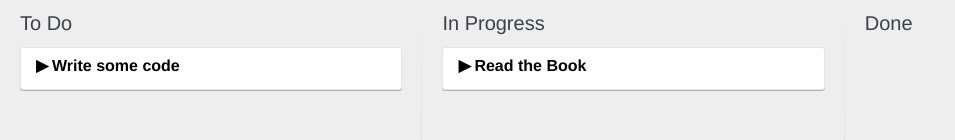
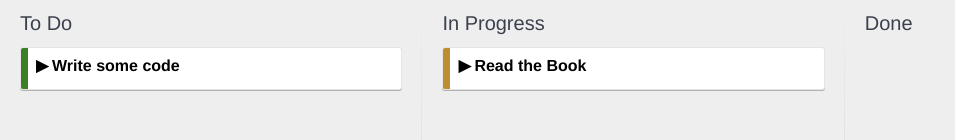
Before and after one commit to adg29/react-kanban, a React app: page / in a window 1280 px wide. Shown: the top 140 px of the page, without its empty margins (0-955 px from the left). Built offline with nearby package versions, Linux system fonts and the light colour scheme.

Commit message:
Pass the color as props to the Card component. create an object containing all style rules and the div that will use the style object inline to render the color

```diff
--- a/app/App.js
+++ b/app/App.js
@@ -6,12 +6,14 @@
 let cardsList = [ {
   id:1,
   title: "Read the Book",
+  color: '#BD8D31',
   description: "I should read the **whole** book",
   status: "in-progress",
   tasks: []
 }, {
 id:2,
 title: "Write some code",
+color: '#3A7E28',
 description: "Code along with the samples in the book. The complete source can be found at [github](https://github.com/pro-react)",
   status: "todo",
   tasks: [
--- a/app/Card.js
+++ b/app/Card.js
@@ -19,6 +19,8 @@
   render() {
     let cardDetails;
     if (this.state.showDetails) {
+
+
       cardDetails = (
         <div className="card__details">
           <span dangerouslySetInnerHTML={{__html:marked(this.props.description)}} />
@@ -27,7 +29,17 @@
 
       )
     }
+   let sideColor = {
+      position: 'absolute',
+      zIndex: -1,
+      top: 0,
+      bottom: 0,
+      left: 0,
+      width: 7,
+      backgroundColor: this.props.color
+};
     return ( <div className="card">
+      <div style={sideColor}/>
                <div className={ this.state.showDetails ? "card__title card__title--is-open" : "card__title" } onClick={ this.toggleDetails.bind(this) }>
                  { this.props.title }
                </div>
--- a/app/List.js
+++ b/app/List.js
@@ -7,6 +7,7 @@
 		var cards = this.props.cards.map((card) => {
 			return <Card key={card.id} id={card.id}
                    title={card.title}
+                   color={card.color}
                    description={card.description}
                    tasks={card.tasks} />
 		});
```
